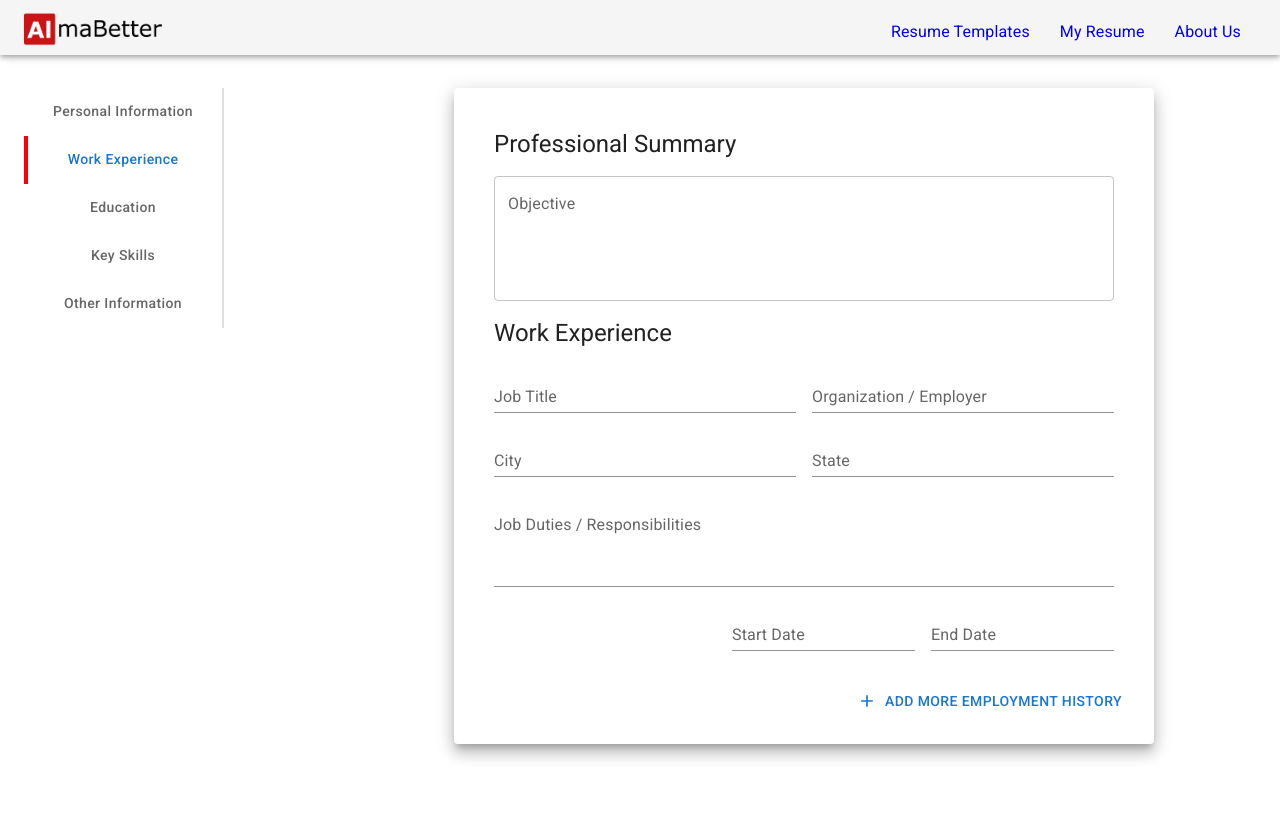
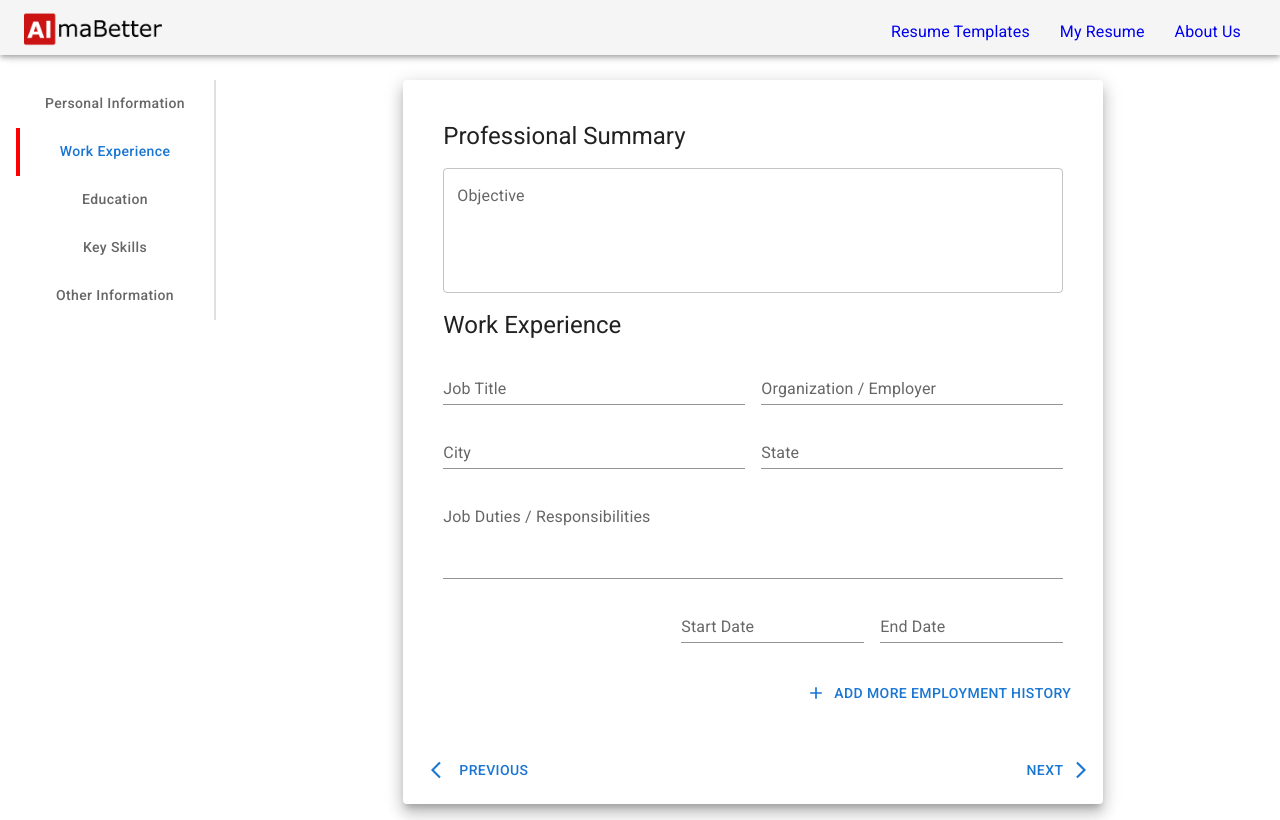
Before and after one commit to RahulRSoni/resume-builder, a React (Create React App) app: page /templates in a window 1280 px wide. Both pictures are taken after a click on the tab "Work Experience". Built offline with nearby package versions, Linux system fonts and the light colour scheme.

Commit message:
trying to populate button

```diff
--- a/package.json
+++ b/package.json
@@ -17,7 +17,7 @@
     "mui-image": "^1.0.7",
     "react": "^18.2.0",
     "react-dom": "^18.2.0",
-    "react-hook-form": "^7.41.2",
+    "react-hook-form": "^7.42.1",
     "react-material-ui-carousel": "^3.4.2",
     "react-redux": "^8.0.5",
     "react-router": "^6.6.1",
--- a/src/Componant/Form/EduInfo.js
+++ b/src/Componant/Form/EduInfo.js
@@ -17,7 +17,7 @@ const EduInfo = () => {
         <React.Fragment>
             <Grid container >
                 <Box sx={{ width: "620px", maxWidth: '100%', p: 2 }}>
-                    <Typography variant="h5" component="subtitle2">Education Details</Typography>
+                    <Typography variant="h5" >Education Details</Typography>
                 </Box>
                 <Grid container px={2} gap={2}>
                     <Grid container item display="flex" direction="row" spacing={2}>
@@ -38,7 +38,7 @@ const EduInfo = () => {
                         </Grid>
                     </Grid>
                 </Grid>
-                <Grid container display="flex" direction="Row" justifyContent="flex-end" alignItems="flex-end" p={2} gap={2}>
+                <Grid container display="flex" direction="row" justifyContent="flex-end" alignItems="flex-end" p={2} gap={2}>
                     <Grid item >
                         <FormControl variant="standard" sx={{ width: "150px", minWidth: "100%" }} size="small" >
                             <LocalizationProvider dateAdapter={AdapterDayjs} >
@@ -67,7 +67,7 @@ const EduInfo = () => {
 
             <Grid container >
                 <Box sx={{ width: "620px", maxWidth: '100%', p: 2 }}>
-                    <Typography variant="h5" component="subtitle2">Education Details</Typography>
+                    <Typography variant="h5" >Education Details</Typography>
                 </Box>
                 <Grid container px={2} gap={2}>
                     <Grid container item display="flex" direction="row" spacing={2}>
@@ -79,7 +79,7 @@ const EduInfo = () => {
                         </Grid>
                     </Grid>
                 </Grid>
-                <Grid container display="flex" direction="Row" justifyContent="flex-end" alignItems="flex-end" p={2} gap={2}>
+                <Grid container display="flex" direction="row" justifyContent="flex-end" alignItems="flex-end" p={2} gap={2}>
                     <Grid item >
                         <FormControl variant="standard" sx={{ width: "150px", minWidth: "100%" }} size="small" >
                             <LocalizationProvider dateAdapter={AdapterDayjs} >
--- a/src/Componant/Form/FormMain.js
+++ b/src/Componant/Form/FormMain.js
@@ -1,4 +1,4 @@
-import { Tab, Box, Grid, Paper } from "@mui/material"
+import { Tab, Box, Grid, Paper, Button } from "@mui/material"
 import { TabContext, TabList, TabPanel } from "@mui/lab"
 import { useState } from "react"
 import PersonalInfo from "./PersonalInfo"
@@ -6,18 +6,23 @@ import WorkExp from "./WorkEx"
 import EduInfo from "./EduInfo"
 import Skill from "./Skill"
 import OtherInfo from "./OtherInfo"
+import ArrowBackIosIcon from '@mui/icons-material/ArrowBackIos';
+import ArrowForwardIosIcon from '@mui/icons-material/ArrowForwardIos';
 
 const FormMain = () => {
 
     const [value, setValue] = useState("1");
 
+
     const handleChange = (event, newValue) => {
         setValue(newValue)
+
+        console.log(newValue)
     }
     return (
-        <Grid container display="flex" direction="row" justifyContent="center" alignItems="flex-start" sx={{ m: 1, p: 2 }}>
+        <Grid container display="flex" direction="row" justifyContent="center" alignItems="flex-start" sx={{ m: 1, p: 1 }} >
             <TabContext value={value} >
-                <Grid item lg={3}>
+                <Grid item lg={2}>
                     <Box sx={{ borderRight: 2, borderColor: "divider", width: "200px" }}>
                         <TabList aria-label="Tab Navigation" orientation="vertical" onChange={handleChange} TabIndicatorProps={{
                             sx: { bgcolor: "red", height: "5px", left: "0px", width: "4px", textTransform: "capitalize" }
@@ -28,18 +33,32 @@ const FormMain = () => {
                             <Tab label="Key Skills" value="4" sx={{ textTransform: "capitalize" }} />
                             <Tab label="Other Information" value="5" sx={{ textTransform: "capitalize" }} />
                         </TabList>
-                    </Box></Grid>
-                <Grid item lg={9} display="flex" justifyContent="center" >
+                    </Box>
+                </Grid>
+                <Grid container item lg={10} display="flex" justifyContent="center" >
                     <Paper elevation={10} >
-                        <Box sx={{ width: 700, maxHeight: "100%", maxWidth: "100%", }}>
-                            <TabPanel value="1"><PersonalInfo /></TabPanel>
-                            <TabPanel value="2"><WorkExp/></TabPanel>
-                            <TabPanel value="3"><EduInfo/></TabPanel>
-                            <TabPanel value="4"><Skill/></TabPanel>
-                            <TabPanel value="5"><OtherInfo/></TabPanel>
-                        </Box>
+                        <Grid item>
+                            <Box sx={{ width: 700, maxHeight: "100%", maxWidth: "100%", }}>
+                                <TabPanel value="1"><PersonalInfo /></TabPanel>
+                                <TabPanel value="2"><WorkExp /></TabPanel>
+                                <TabPanel value="3"><EduInfo /></TabPanel>
+                                <TabPanel value="4"><Skill /></TabPanel>
+                                <TabPanel value="5"><OtherInfo /></TabPanel>
+                            </Box>
+                        </Grid>
+
+                        <Grid container item direction="row" justifyContent="space-between" alignItems="center" mx={1} p={2}>
+                            <Button variant="text" startIcon={<ArrowBackIosIcon />} disabled={value === 1} onClick={handleChange } >
+                                Previous
+                            </Button>
+                            <Button variant="text" endIcon={<ArrowForwardIosIcon />} disabled={value === 2} onClick={handleChange}>
+                                Next
+                            </Button>
+                        </Grid>
                     </Paper>
+
                 </Grid>
+
             </TabContext>
         </Grid>
     )
--- a/src/Componant/Form/PersonalInfo.js
+++ b/src/Componant/Form/PersonalInfo.js
@@ -121,6 +121,7 @@ const PersonalInfo = () => {
                     <FormControl variant="standard" sx={{width:"25px", minWidth: "25%" }} size="small" label={'margin="dense"'}>
                         <LocalizationProvider dateAdapter={AdapterDayjs} >
                             <DatePicker label="DOB" value={value}
+                                inputFormat="DD-MM-YYYY"
                                 onChange={(newValue) => { setValue(newValue); }}
                                 renderInput={(params) => <TextField {...params} variant="standard" fullWidth />} />
                         </LocalizationProvider>
--- a/src/Componant/Form/Skill.js
+++ b/src/Componant/Form/Skill.js
@@ -20,7 +20,7 @@ const Skill = () => {
         <React.Fragment>
             <Grid container >
                 <Box sx={{ width: "620px", maxWidth: '100%', p: 2 }}>
-                    <Typography variant="h5" component="subtitle2">Key Skill</Typography>
+                    <Typography variant="h5">Key Skill</Typography>
                 </Box>
                 <Grid container px={2} gap={2}>
                     <Grid container item display="flex" direction="row" spacing={2}>
@@ -55,7 +55,7 @@ const Skill = () => {
 
             <Grid container >
                 <Box sx={{ width: "620px", maxWidth: '100%', p: 2 }}>
-                    <Typography variant="h5" component="subtitle2">Other Skills</Typography>
+                    <Typography variant="h5">Other Skills</Typography>
                 </Box>
                 <Grid container px={2} gap={2}>
                     <Grid container item display="flex" direction="row">
--- a/src/Componant/Form/WorkEx.js
+++ b/src/Componant/Form/WorkEx.js
@@ -16,7 +16,7 @@ const WorkExp = () => {
     return (
         <Grid container >
             <Box sx={{ width: "620px", maxWidth: '100%', p: 2 }}>
-                <Typography variant="h5" component="subtitle2">Professional Summary</Typography>
+                <Typography variant="h5" >Professional Summary</Typography>
             </Box>
             <Grid container px={2} gap={2}>
                 <Box sx={{ width: "620px", maxWidth: '100%', }} >
@@ -24,7 +24,7 @@ const WorkExp = () => {
                 </Box>
             </Grid>
             <Box sx={{ width: "620px", maxWidth: '100%', p: 2 }}>
-                <Typography variant="h5" component="subtitle2">Work Experience</Typography>
+                <Typography variant="h5">Work Experience</Typography>
             </Box>
             <Grid container px={2} gap={2}>
                 <Grid container item display="flex" direction="row" spacing={2}>
```
Also changed, not shown: src/Componant/Form/OtherInfo.js (+50 -13 lines), 1 other file (tests, documents, lock files or other folders).
